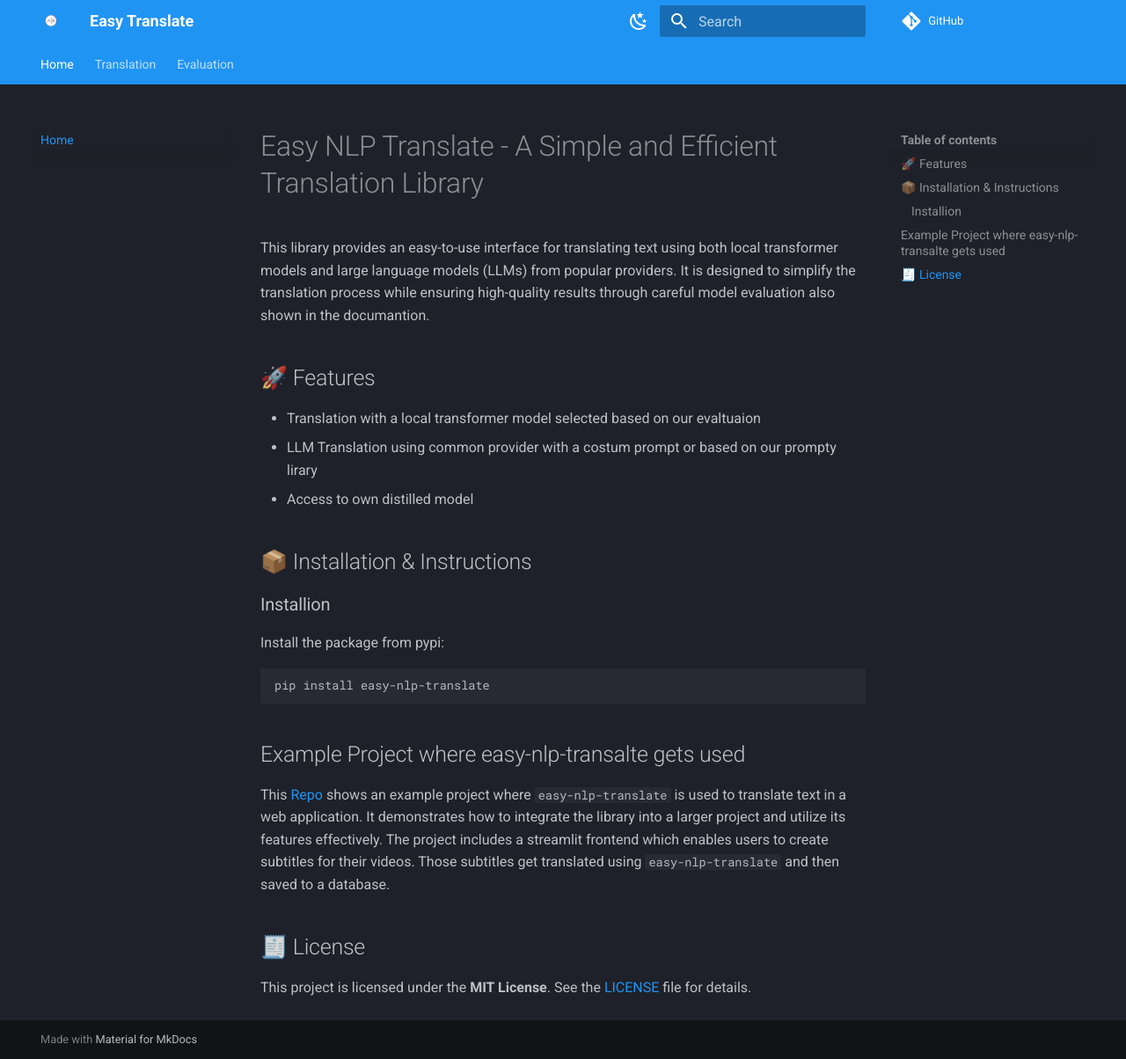
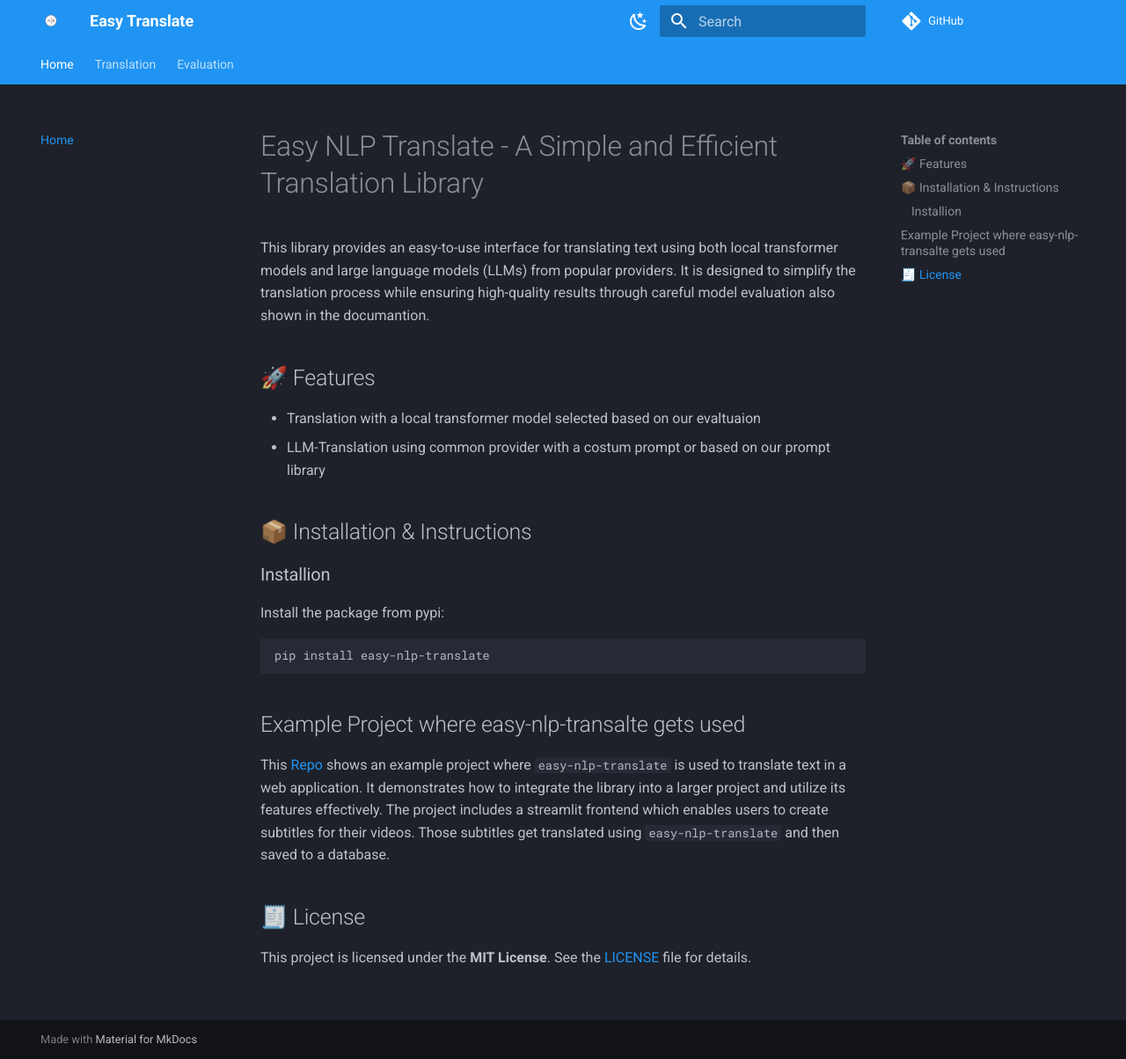
Before and after one commit to olefSch/easy_translate, an MkDocs documentation site: the page built from docs/index.md, in a window 1280 px wide and 1204 px high. Shown: the whole window at 88% size. Built offline with MkDocs 1.6.1 and Material for MkDocs 9.7.7, drawn with Linux system fonts in a browser that asks for light colours; comment, search, counter and statistics services are not loaded.

```diff
--- a/docs/index.md
+++ b/docs/index.md
@@ -5,8 +5,7 @@ This library provides an easy-to-use interface for translating text using both l
 ## 🚀 Features
 
 - Translation with a local transformer model selected based on our evaltuaion
-- LLM Translation using common provider with a costum prompt or based on our prompty lirary
-- Access to own distilled model
+- LLM-Translation using common provider with a costum prompt or based on our prompt library
 
 ## 📦 Installation & Instructions
 
--- a/mkdocs.yml
+++ b/mkdocs.yml
@@ -49,7 +49,6 @@ plugins:
       handlers:
         python:
           options:
-            show_inherited_members: true
             inherited_members: true
             show_bases: false
             show_source: true
```
Also changed, not shown: README.md (+1 -2 lines), pyproject.toml (+7 -0 lines), 1 other file.
